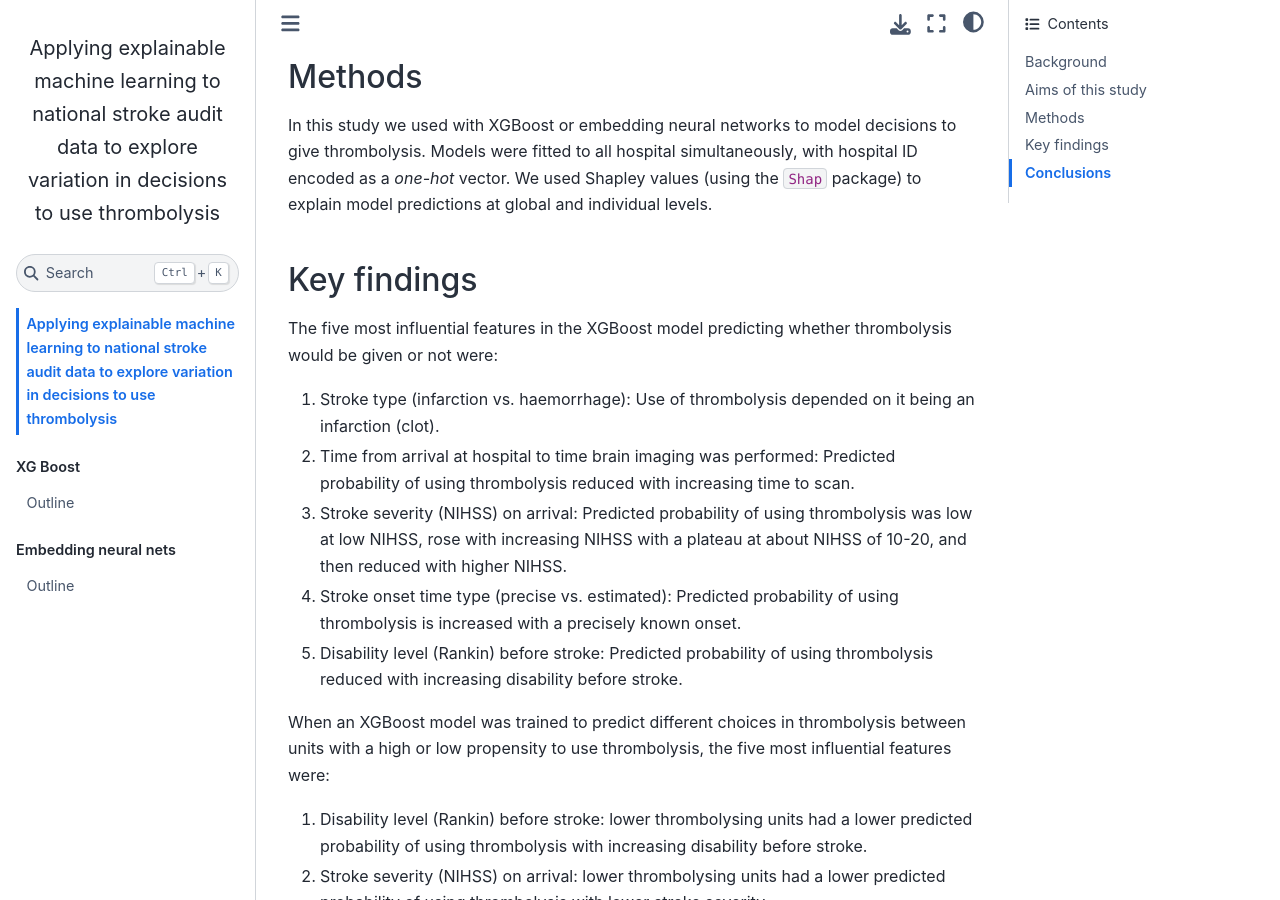
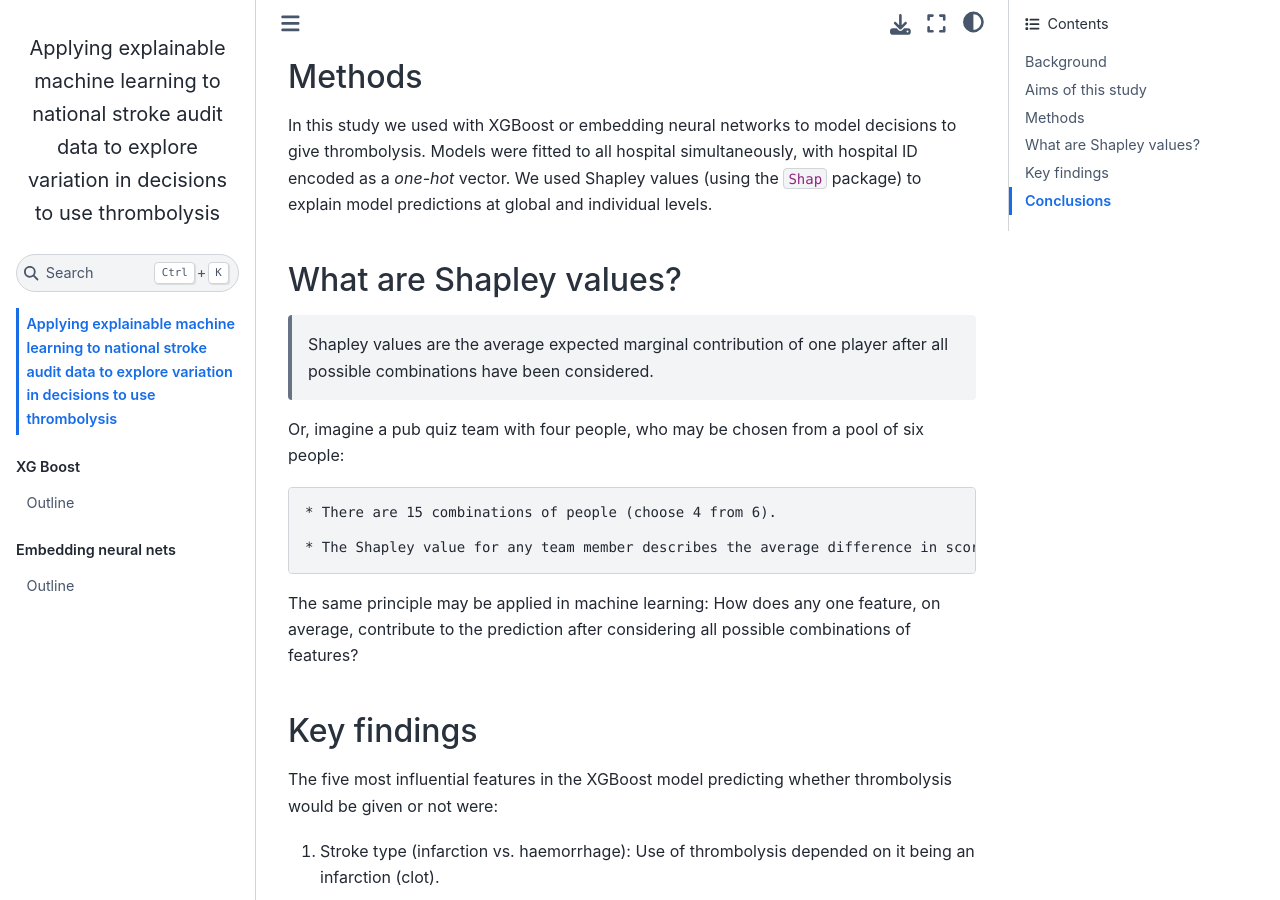
Before and after one commit to samuel-book/samuel_shap_paper_1, a Jupyter Book: the page built from introduction/intro.md, in a window 1280 px wide and 900 px high, scrolled down 1445 px. Built offline with Jupyter Book 1.0.4 settings and Sphinx 7.4.7 and the Sphinx Book theme 1.1.4, drawn with Linux system fonts in a browser that asks for light colours; pages that are not in the unit, such as notebooks, are missing from menus.

Commit message:
Update intro

```diff
--- a/introduction/intro.md
+++ b/introduction/intro.md
@@ -28,6 +28,18 @@ The aims of this study were 1) to apply *explainable machine learning* technique
 
 In this study we used with XGBoost or embedding neural networks to model decisions to give thrombolysis. Models were fitted to all hospital simultaneously, with hospital ID encoded as a *one-hot* vector. We used Shapley values (using the `Shap` package) to explain model predictions at global and individual levels.
 
+## What are Shapley values?
+
+> Shapley values are the average expected marginal contribution of one player after all possible combinations have been considered.
+
+Or, imagine a pub quiz team with four people, who may be chosen from a pool of six people:
+
+    * There are 15 combinations of people (choose 4 from 6).
+
+    * The Shapley value for any team member describes the average difference in score when a particular player is present or absent compared to the average of all combinations of players.
+
+The same principle may be applied in machine learning: How does any one feature, on average, contribute to the prediction after considering all possible combinations of features?
+
 ## Key findings
 
 The five most influential features in the XGBoost model predicting whether thrombolysis would be given or not were:
```
